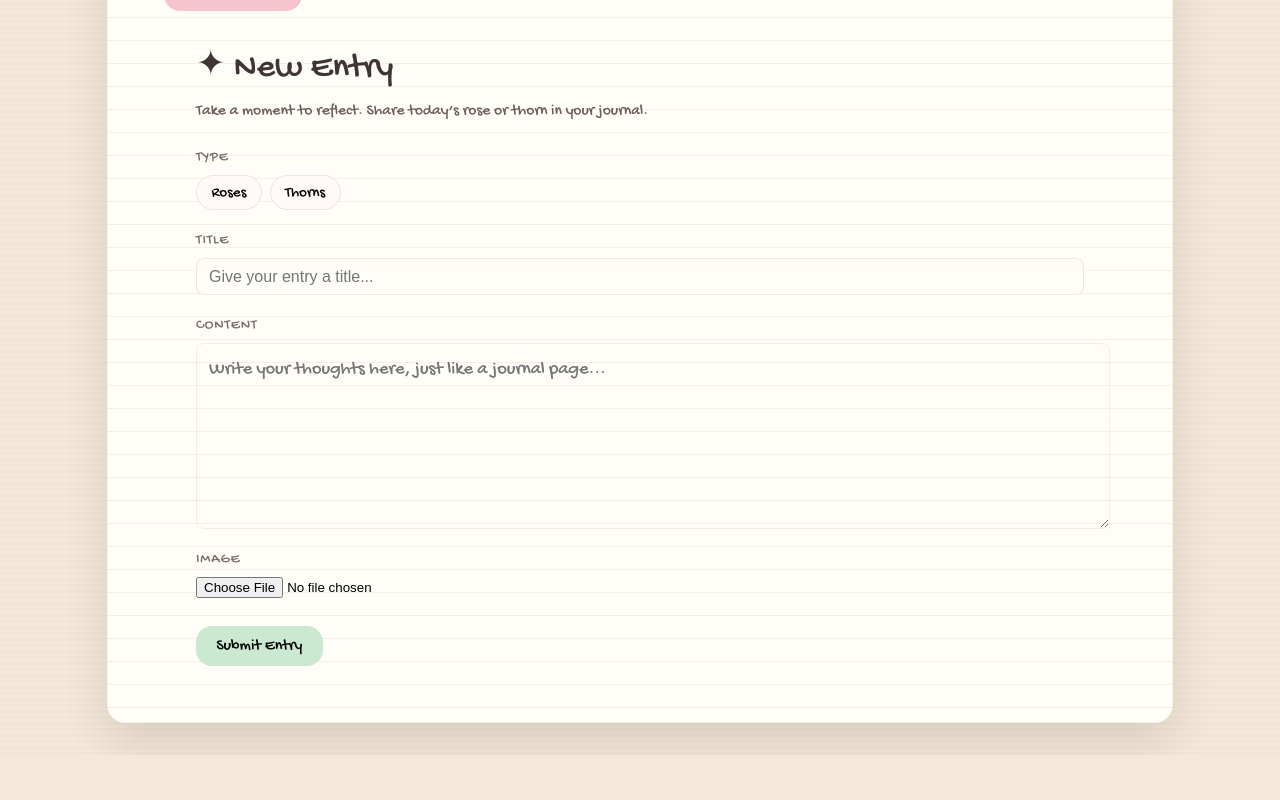
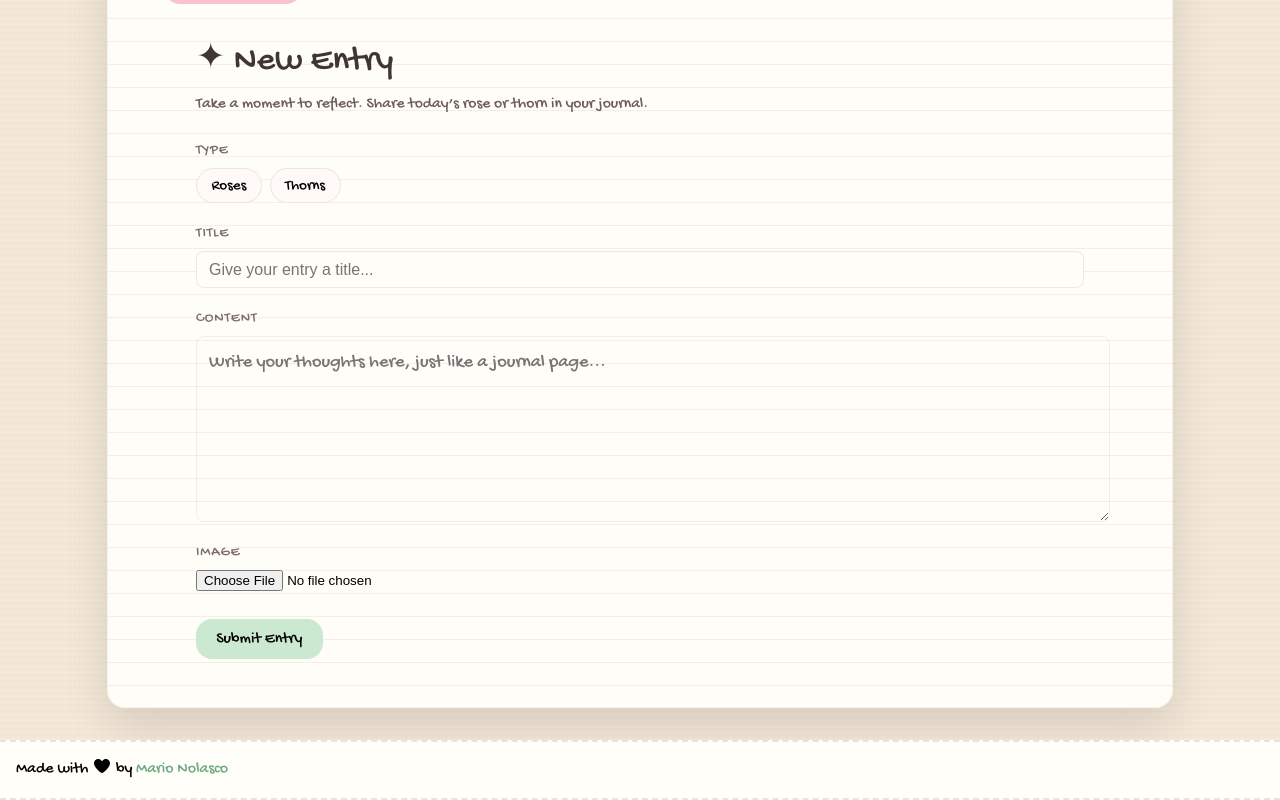
Before and after one commit to mmari0c/roses-and-thorns, a React (Vite) app: page /create-post in a window 1280 px wide. Shown: the part 220-1020 px from the top of the page. Before the commit the page ends 975 px from the top, so only its background shows below. Built offline with nearby package versions, Linux system fonts and the light colour scheme; a web font is replaced by a local one.

Commit message:
Added like button on post detail, added a footer, and other minor changes

```diff
--- a/src/App.css
+++ b/src/App.css
@@ -13,7 +13,7 @@
 .feed-header {
   display: flex;
   justify-content: space-between; /* aligns button with cards */
-  margin-bottom: 1rem;
+  margin-bottom: 2rem;
 }
 
 .input, textarea {
@@ -42,7 +42,7 @@
   padding: 0.4rem 1rem;
   border-radius: 8px;
   border: 2px solid #e5e5e5;
-  background: white;
+  background: #fffef9;
   cursor: pointer;
   font-size: 0.9rem;
 }
--- a/src/components/PostCard.css
+++ b/src/components/PostCard.css
@@ -69,7 +69,7 @@
  }
 
  .user-header p {
-   margin: 0 1rem;
+   margin: 0;
    font-size: 0.85rem;              /* lighter secondary text */
  }
 
--- a/src/components/PostDetails.css
+++ b/src/components/PostDetails.css
@@ -33,7 +33,6 @@
    background: #fffef9;
    border-radius: 12px;
    padding: 1rem 1.25rem;
-   margin-bottom: 1rem;
    border: 1px solid rgba(0, 0, 0, 0.04);
    box-shadow: 0 4px 10px rgba(0, 0, 0, 0.04);
  }
@@ -75,7 +74,6 @@
    background: #fffef9;
    border-radius: 12px;
    padding: 1rem 1.25rem;
-   margin-bottom: 1rem;
    border: 1px solid rgba(0, 0, 0, 0.04);
    box-shadow: 0 4px 10px rgba(0, 0, 0, 0.04);
  }
--- a/src/components/PostDetails.jsx
+++ b/src/components/PostDetails.jsx
@@ -1,7 +1,7 @@
 import { useParams } from "react-router"
 import { useState, useEffect } from "react"
 import { FontAwesomeIcon } from "@fortawesome/react-fontawesome";
-import { faUser, faEllipsis } from "@fortawesome/free-solid-svg-icons";
+import { faUser, faEllipsis, faHeart, faComment } from "@fortawesome/free-solid-svg-icons";
 import { supabase } from "../client";
 import { Link } from "react-router";
 import "./PostDetails.css"
@@ -98,6 +98,35 @@ const PostDetails = () => {
       setNewComment("");
     };
 
+    const updateUpvotes = async () => {
+      // Optimistically update UI
+         console.log("Upvoting post ID:", post.id);
+         const newUpvotes = post.upvotes + 1;
+
+         setPost((prev) => ({ ...prev, upvotes: newUpvotes }));
+
+         // Update in database
+         const { data, error } = await supabase
+            .from('posts')
+            .update({ upvotes: newUpvotes })
+            .eq('id', post.id);
+
+         if (error) {
+            console.error("Error updating upvotes:", error);
+         }
+   }
+
+   const deletePost = async (event) => {
+      event.preventDefault();
+
+      await supabase
+         .from('posts')
+         .delete()
+         .eq('id', postId);
+
+      window.location = "/";
+     }
+
    return (
    <div>
       { !post ? (
@@ -115,30 +144,44 @@ const PostDetails = () => {
                         <p className={`${post.type}-header`}>{post.type}</p>
 
                      </div>
-                     {currentUser?.id === post.user_id && (
+                     {post && currentUser?.id === post.user_id ? (
                      <>
                         <button onClick={toggleMenu}>
-                              <FontAwesomeIcon style={{ fontSize: "1.25rem", color: "black" }} icon={faEllipsis} />
+                           <FontAwesomeIcon
+                           style={{ fontSize: "1.25rem", color: "black" }}
+                           icon={faEllipsis}
+                           />
                         </button>
+
                         {menuOpen && (
                            <div className="user-dropdown post-dropdown">
-                                 <button>
-                                    <Link to={`/edit-post/${post.id}`} state={post}>
+                           <Link
+                              to={`/edit-post/${post.id}`}
+                              state={post}
+                              className="dropdown-button"
+                           >
                               Edit
                            </Link>
+
+                           <button onClick={() => deletePost(post.id)}>
+                              Delete
                            </button>
-                                 <button>Delete</button>
                            </div>
                         )}
                      </>
+                     ) : (
+                     <>
+                        <span onClick={updateUpvotes} className="upvotes">
+                           <FontAwesomeIcon icon={faHeart} />
+                           {post.upvotes}
+                        </span>
+                     </>
                      )}
-
-
                   </div>
                   <img src={`${post.image_url}`} alt="Post" />
                   {/* <h3>{post.title}</h3> */}
                   <p className="post-contents">{post.content}</p>
-                  <p>Posted by {post.username}</p>
+                  <p>by {post.username}</p>
                </div>
                <div className="comment-section">
                   <div className="comment-input-wrapper">
--- a/src/routes/Layout.css
+++ b/src/routes/Layout.css
@@ -11,7 +11,7 @@
    display: flex;
    justify-content: space-between;
    align-items: center;
-   border-bottom: 1px solid black;
+   border-bottom: 2px dashed rgba(0,0,0,0.1);
    background: #fffef9;
    margin: 0rem -1rem;
    padding: 0rem 1rem;
@@ -99,7 +99,7 @@
 .paper-shell {
   max-width: 1000px;
   margin: 2rem auto;
-  padding: 2.5rem 2rem;
+  padding: 2rem 2rem;
   background: #fffdf7;                  /* slightly off-white paper */
   border-radius: 18px;
   box-shadow: 0 18px 45px rgba(0, 0, 0, 0.12);
@@ -111,4 +111,30 @@
     #fffdf7 22px,
     rgba(0, 0, 0, 0.03) 23px
   );
+  min-height: 70vh;
 }
+
+footer {
+  border-top: 2px dashed rgba(0,0,0,0.1);
+  background: #fffef9;
+  margin: 0rem -1rem;
+  padding: 0.5rem 1rem;
+  width: 100%;
+
+  display: flex;
+  justify-content: space-between;
+  align-items: center;
+  border-bottom: 2px dashed rgba(0,0,0,0.1);
+  background: #fffef9;
+  margin: 0rem -1rem;
+  padding: 0rem 1rem;
+  max-height: 7rem;
+}
+
+.footer-name {
+  color: var(--thorn-strong);
+}
+
+.footer-name:hover {
+  text-decoration: underline;
+}
--- a/src/routes/Layout.jsx
+++ b/src/routes/Layout.jsx
@@ -1,6 +1,7 @@
 import { Outlet, useNavigate, Link } from "react-router"
 import { useEffect, useState } from "react";
 import { FontAwesomeIcon } from "@fortawesome/react-fontawesome"
+import { faHeart } from "@fortawesome/free-solid-svg-icons"
 import { supabase } from "../client";
 import { faCircleUser } from "@fortawesome/free-regular-svg-icons"
 
@@ -70,6 +71,11 @@ function Layout() {
          <main className="paper-shell">
             <Outlet />
          </main>
+
+         <footer>
+            <p>Made with <FontAwesomeIcon icon={faHeart} /> by <a target="_blank" className="footer-name" href="https://marionolasco.com/"> Mario Nolasco</a></p>
+         </footer>
+
       </div>
    )
 }
```
Lines whose indentation alone changed are shown as unchanged.
